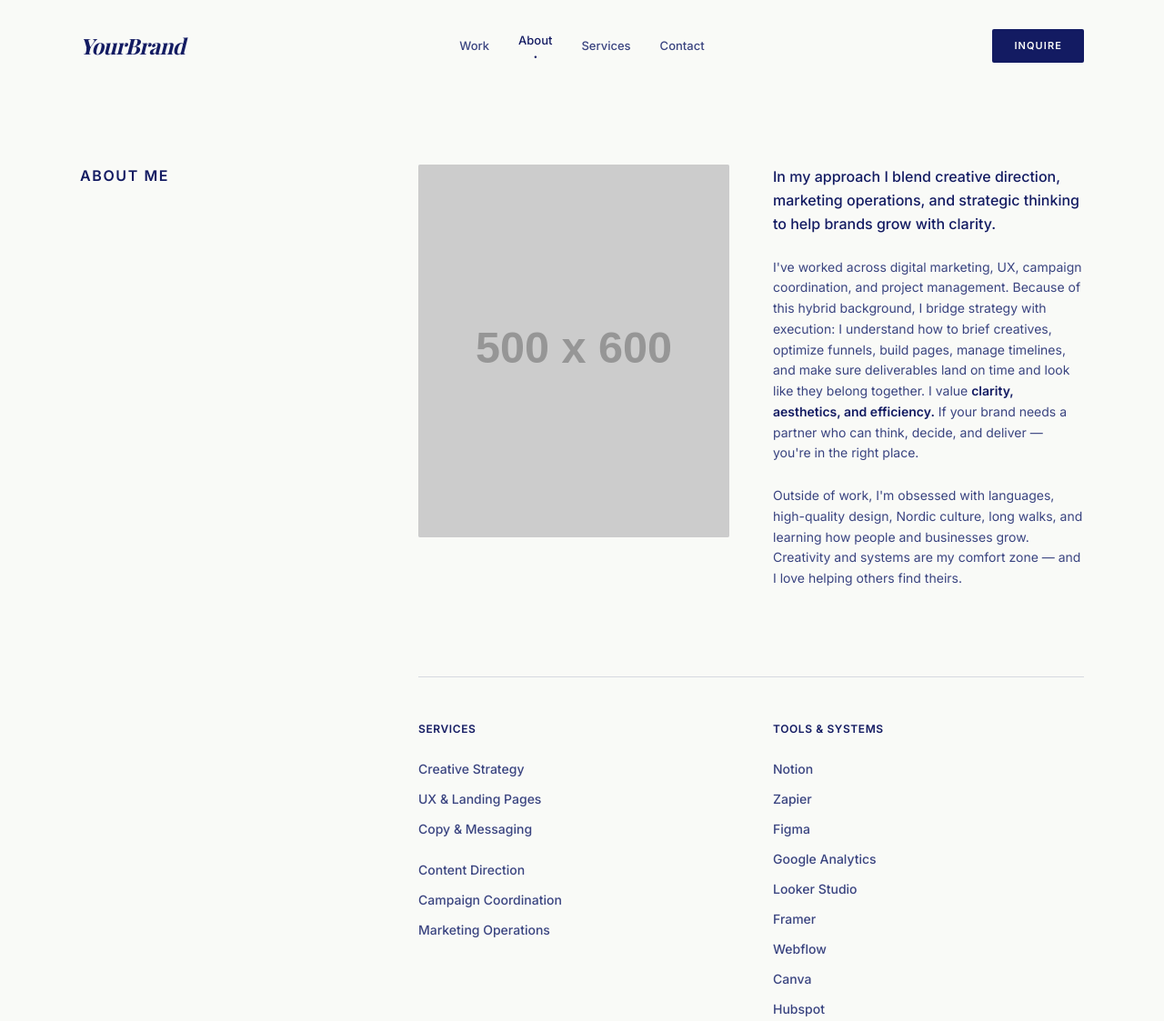
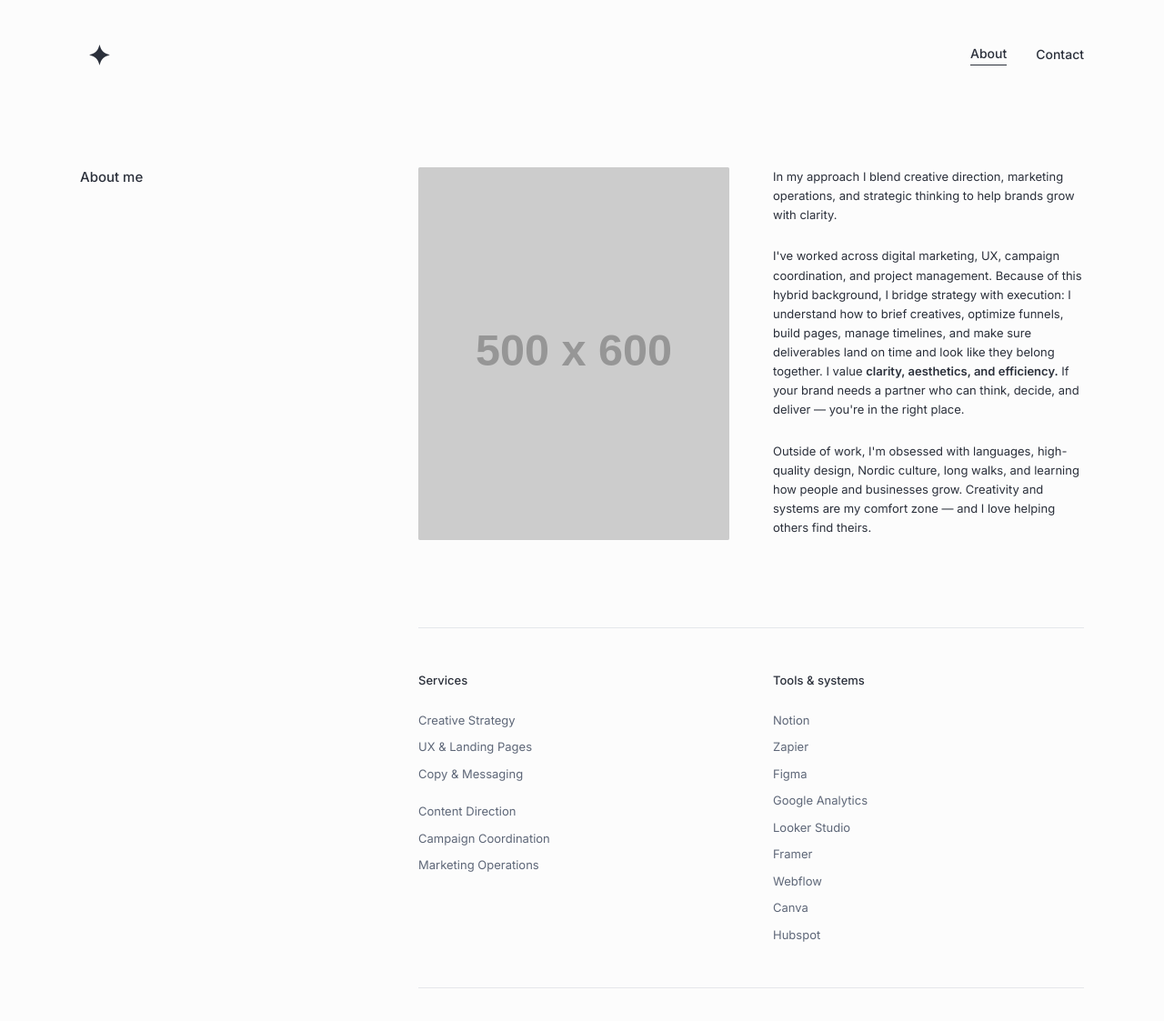
Before and after one commit to barbara0708/personal-website, a plain HTML site: page about.html in a window 1280 px wide. Shown: the top 1123 px of the page at 91% size. Drawn offline with nearby package versions, Linux system fonts and the light colour scheme; placeholder pictures from the web are drawn by us; a web font is replaced by a local one.

Commit message:
Update about.html

```diff
--- a/about.html
+++ b/about.html
@@ -4,73 +4,59 @@
     <meta charset="UTF-8">
     <meta name="viewport" content="width=device-width, initial-scale=1.0">
     <title>About | Strategist & Creative</title>
-    <link href="https://fonts.googleapis.com/css2?family=Inter:wght@300;400;500;600&family=Playfair+Display:ital,wght@0,400;0,600;0,700;1,400;1,600&display=swap" rel="stylesheet">
+    <link href="https://fonts.googleapis.com/css2?family=Inter:wght@300;400;500;600&family=Playfair+Display:ital,wght@0,400;0,600;1,400;1,600&display=swap" rel="stylesheet">
     <script src="https://cdn.tailwindcss.com"></script>
     <script>
         tailwind.config = {
             theme: {
                 extend: {
-                    fontFamily: { sans: ['Inter', 'sans-serif'], serif: ['Playfair Display', 'serif'], },
+                    fontFamily: {
+                        sans: ['Inter', 'sans-serif'],
+                        serif: ['Playfair Display', 'serif'],
+                    },
                     colors: {
-                        bgLight: '#F9FAF7',
-                        textDark: '#131B62',
-                        textMuted: '#3A4480',
-                        btnDark: '#131B62',
-                        btnHover: '#0C1140',
-                        borderMuted: 'rgba(19, 27, 98, 0.15)',
+                        bgLight: '#fcfcfc',
+                        textDark: '#2b303b',
+                        textMuted: '#5e6778',
                     }
                 }
             }
         }
     </script>
 </head>
-<body class="bg-bgLight text-textDark font-sans antialiased min-h-screen selection:bg-textDark selection:text-bgLight">
+<body class="bg-bgLight text-textDark font-sans antialiased min-h-screen selection:bg-gray-200">
 
-    <nav class="max-w-6xl mx-auto px-6 py-8 flex flex-col md:flex-row justify-between items-center gap-6">
-        <a href="index.html" class="text-2xl font-serif font-bold italic tracking-tight hover:opacity-80 transition w-full md:w-1/3 text-center md:text-left">
-            YourBrand
-        </a>
-
-        <div class="flex space-x-6 md:space-x-8 text-[13px] font-medium items-center w-full md:w-1/3 justify-center">
-            <a href="index.html" class="text-textMuted hover:text-textDark transition">Work</a>
-            <a href="about.html" class="flex flex-col items-center text-textDark">
-                <span>About</span>
-                <span class="text-[8px] leading-none mt-1 text-textDark">•</span>
-            </a>
-            <a href="index.html#services" class="text-textMuted hover:text-textDark transition">Services</a>
-            <a href="mailto:your@email.com" class="text-textMuted hover:text-textDark transition">Contact</a>
-        </div>
-
-        <div class="w-full md:w-1/3 flex justify-center md:justify-end">
-            <a href="mailto:your@email.com" class="bg-btnDark text-bgLight px-6 py-2.5 text-[11px] font-semibold tracking-widest uppercase rounded-sm hover:bg-btnHover transition w-full md:w-auto text-center">
-                Inquire
-            </a>
+    <nav class="max-w-6xl mx-auto px-6 py-10 flex justify-between items-center">
+        <a href="index.html" class="text-3xl font-serif font-bold tracking-tighter hover:opacity-70 transition flex items-center justify-center w-10 h-10">✦</a>
+        <div class="space-x-8 text-sm font-medium text-textDark flex items-center">
+            <a href="about.html" class="border-b border-textDark pb-0.5">About</a>
+            <a href="mailto:your@email.com" class="hover:text-textMuted transition">Contact</a>
         </div>
     </nav>
 
-    <main class="max-w-6xl mx-auto px-6 py-12 md:py-20 flex flex-col md:flex-row gap-12 md:gap-32">
+    <main class="max-w-6xl mx-auto px-6 py-16 flex flex-col md:flex-row gap-12 md:gap-32">
 
         <div class="w-full md:w-1/4">
-            <h1 class="text-[16px] font-bold uppercase tracking-widest">About me</h1>
+            <h1 class="text-[15px] font-medium text-textDark">About me</h1>
         </div>
 
         <div class="w-full md:w-3/4">
 
-            <div class="grid grid-cols-1 md:grid-cols-2 gap-8 md:gap-12 mb-20 md:mb-24">
+            <div class="grid grid-cols-1 md:grid-cols-2 gap-12 mb-24">
                 <img src="https://via.placeholder.com/500x600.png?text=Your+Photo+Here" alt="About Profile" class="w-full object-cover rounded-sm bg-gray-200">
-                <div class="text-[14px] text-textMuted space-y-6 leading-relaxed">
-                    <p class="text-textDark font-medium text-[16px]">In my approach I blend creative direction, marketing operations, and strategic thinking to help brands grow with clarity.</p>
-                    <p>I've worked across digital marketing, UX, campaign coordination, and project management. Because of this hybrid background, I bridge strategy with execution: I understand how to brief creatives, optimize funnels, build pages, manage timelines, and make sure deliverables land on time and look like they belong together. I value <strong class="text-textDark">clarity, aesthetics, and efficiency.</strong> If your brand needs a partner who can think, decide, and deliver — you're in the right place.</p>
+                <div class="text-[13px] text-textDark space-y-6 leading-relaxed">
+                    <p>In my approach I blend creative direction, marketing operations, and strategic thinking to help brands grow with clarity.</p>
+                    <p>I've worked across digital marketing, UX, campaign coordination, and project management. Because of this hybrid background, I bridge strategy with execution: I understand how to brief creatives, optimize funnels, build pages, manage timelines, and make sure deliverables land on time and look like they belong together. I value <strong>clarity, aesthetics, and efficiency.</strong> If your brand needs a partner who can think, decide, and deliver — you're in the right place.</p>
                     <p>Outside of work, I'm obsessed with languages, high-quality design, Nordic culture, long walks, and learning how people and businesses grow. Creativity and systems are my comfort zone — and I love helping others find theirs.</p>
                 </div>
             </div>
 
-            <hr class="border-borderMuted mb-12">
+            <hr class="border-gray-200 mb-12">
 
-            <div class="grid grid-cols-1 sm:grid-cols-2 gap-12 mb-12 text-[14px]">
+            <div class="grid grid-cols-1 md:grid-cols-2 gap-12 mb-12 text-[13px]">
                 <div>
-                    <h2 class="font-bold mb-6 uppercase tracking-wider text-[12px]">Services</h2>
-                    <ul class="text-textMuted space-y-3 font-medium">
+                    <h2 class="font-medium mb-6 text-textDark">Services</h2>
+                    <ul class="text-textMuted space-y-2.5">
                         <li>Creative Strategy</li>
                         <li>UX & Landing Pages</li>
                         <li>Copy & Messaging</li>
@@ -80,8 +66,8 @@
                     </ul>
                 </div>
                 <div>
-                    <h2 class="font-bold mb-6 uppercase tracking-wider text-[12px]">Tools & systems</h2>
-                    <ul class="text-textMuted space-y-3 font-medium">
+                    <h2 class="font-medium mb-6 text-textDark">Tools & systems</h2>
+                    <ul class="text-textMuted space-y-2.5">
                         <li>Notion</li>
                         <li>Zapier</li>
                         <li>Figma</li>
@@ -95,7 +81,7 @@
                 </div>
             </div>
 
-            <hr class="border-borderMuted mb-12">
+            <hr class="border-gray-200 mb-12">
 
         </div>
     </main>
```
